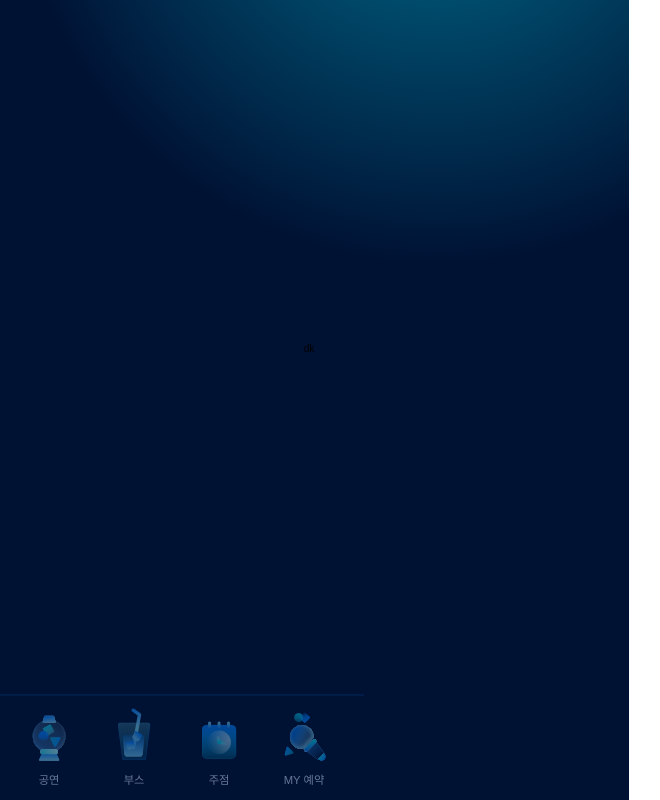
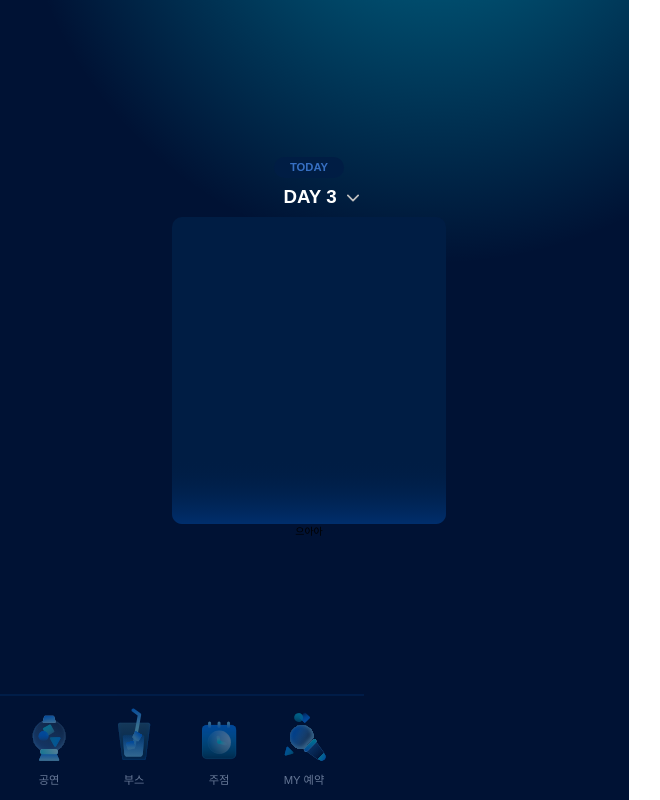
Before and after one commit to ajoufesta/client, a Next.js app: page /stage in a window 1280 px wide. Shown: the whole page, without its empty margins (11-671 px from the left). Built offline with nearby package versions, Linux system fonts and the light colour scheme.

Commit message:
feat/#36 : 공연 일정에 그라데이션 추가

```diff
--- /dev/null
+++ b/src/app/stage/_components/Schedule.tsx
@@ -0,0 +1,12 @@
+import React from "react";
+import ScheduleGradient from "../../../../public/scheduleGradient.svg";
+
+const Schedule = () => {
+  return (
+    <div className="w-[27.4rem] h-[30.7rem] relative rounded-[1rem] bg-blue-700">
+      <ScheduleGradient className="absolute bottom-0" />
+    </div>
+  );
+};
+
+export default Schedule;
--- /dev/null
+++ b/src/app/stage/page.tsx
@@ -0,0 +1,24 @@
+import React from "react";
+import Schedule from "./_components/Schedule";
+import DateDisplay from "../pubs/_components/dateDisplay";
+import DayDisplay from "../pubs/_components/dayDisplay";
+import { getCurrentDay } from "../lib/utils";
+
+interface StagePageProps {
+  searchParams?: {
+    day?: number;
+  };
+}
+const Page = ({ searchParams }: StagePageProps) => {
+  const selectedDay = Number(searchParams?.day) || getCurrentDay(new Date());
+  return (
+    <div className="flex flex-col justify-center items-center">
+      <DateDisplay selectedDay={selectedDay} />
+      <DayDisplay selectedDay={selectedDay} />
+      <Schedule />
+      {searchParams?.day}으아아{" "}
+    </div>
+  );
+};
+
+export default Page;
```
Also changed, not shown: public/scheduleGradient.svg (added), src/app/stage/_components/ScheduleTitle.tsx (added).
